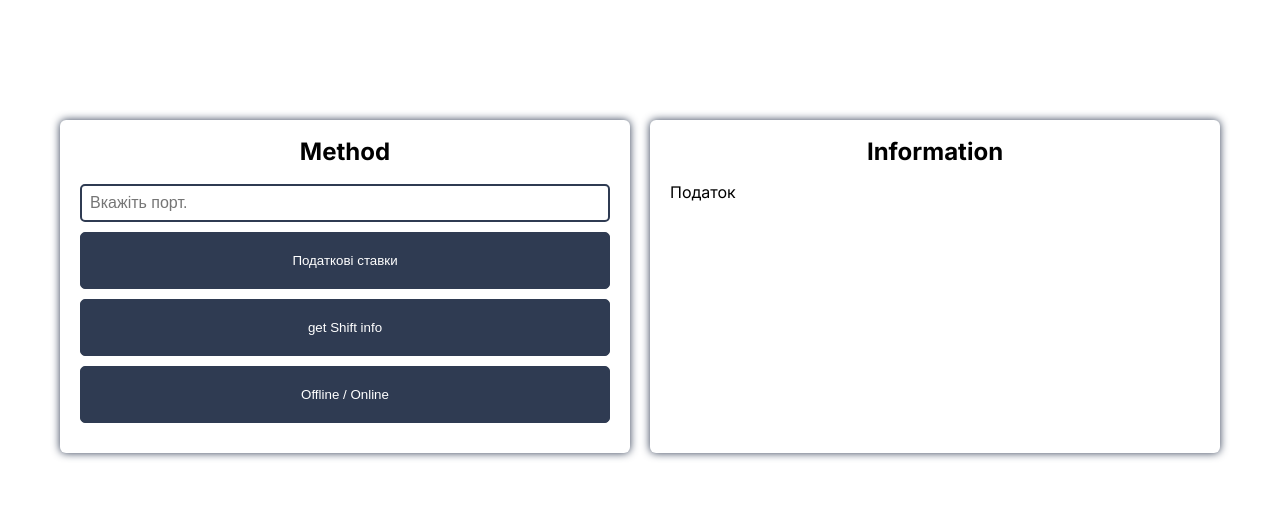
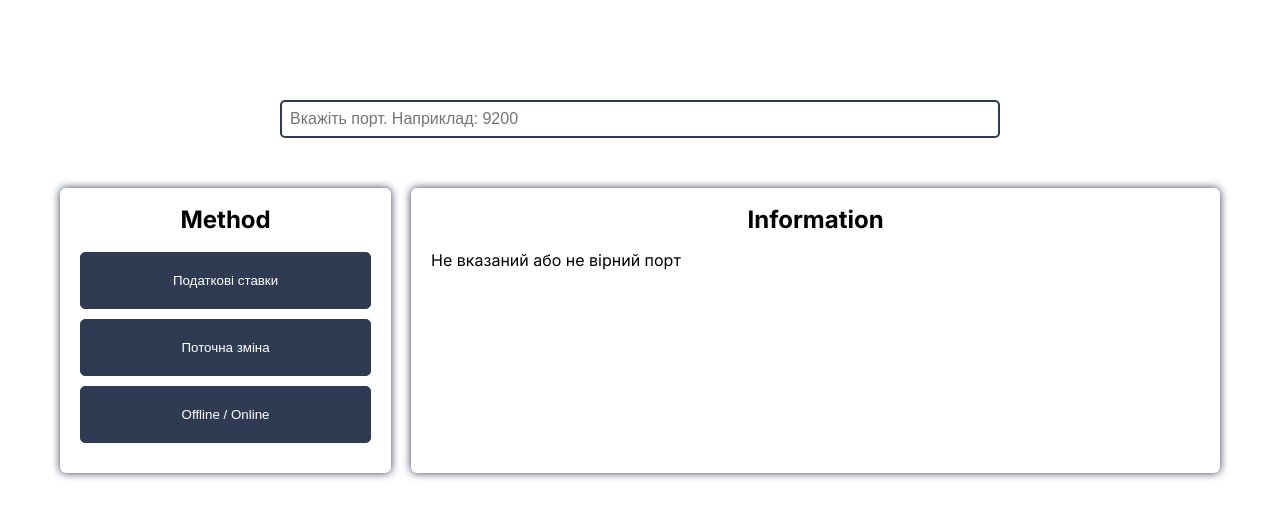
Before and after one commit to Mykola-Samchuk/local-kasa-checkbox, a Next.js app: page / in a window 1280 px wide. Both pictures are taken after a click on the button "Податкові ставки". Shown: the top 518 px of the page. Built offline with nearby package versions, Linux system fonts and the light colour scheme; no server answers.

Commit message:
add error component for handlerButtonRequest. Add visualization request information on the page

```diff
--- a/src/components/ButtonMethod/ButtonMethod.jsx
+++ b/src/components/ButtonMethod/ButtonMethod.jsx
@@ -2,38 +2,45 @@
 import "./buttonMethod.css";
 import axios from "axios";
 import { useState } from "react";
-export default function ButtonMethod({ name, port, urlMethod, onDataReceived }) {
+export default function ButtonMethod({
+  name,
+  port,
+  method,
+  urlMethod,
+  onDataReceived,
+  onError
+}) {
   const [status, setStatus] = useState({
     isLoaded: false,
     error: null,
     data: [],
   });
 
-  const handlerTaxinfo = () => {
-    if(!port){
-      onDataReceived("Не вказаний або не вірний порт")
+  const handlerButtonMthod = () => {
+    if (!port) {
+      onError("Не вказаний або не вірний порт");
+      return
     }
     setStatus({ isLoaded: true });
     axios
       .get(`http://127.0.0.1:${port}${urlMethod}`)
       .then((response) => {
-        // console.log(response.data)
         return response.data;
       })
       .then((result) => {
         setStatus({ isLoaded: false, data: result });
-        // onDataReceived(result);
-
         onDataReceived(result, urlMethod);
       })
       .catch((error) => {
         setStatus({ isLoaded: false, error: error });
-
+        onError(error.message)
       });
   };
   return (
     <>
-      <button className="btn" onClick={handlerTaxinfo}>{name}</button>
+      <button className="btn" onClick={handlerButtonMthod}>
+        {name}
+      </button>
     </>
   );
 }
--- /dev/null
+++ b/src/components/ErrorRequest/ErrorRequest.jsx
@@ -0,0 +1,6 @@
+import React from "react";
+
+export default function ErrorRequest ({errorMessage}){
+    console.log(errorMessage)
+    return <div className="error-message">{errorMessage}</div>;
+}
--- a/src/components/InputPort/InputPort.jsx
+++ b/src/components/InputPort/InputPort.jsx
@@ -3,7 +3,7 @@ import "./inputPort.css"
 export default function InputPort({onChange}) {
   return (
     <>
-      <input className="inp-port" type="text" placeholder="Вкажіть порт." onChange={onChange}/>
+      <input className="inp-port" type="text" placeholder="Вкажіть порт. Наприклад: 9200" onChange={onChange}/>
     </>
   );
 }
--- a/src/components/LocalKasa/LocalKasa.jsx
+++ b/src/components/LocalKasa/LocalKasa.jsx
@@ -3,74 +3,133 @@ import "./localKasa.css";
 import { useState } from "react";
 import InputPort from "@/components/InputPort/InputPort";
 import ButtonMethod from "../ButtonMethod/ButtonMethod";
+import ErrorRequest from "../ErrorRequest/ErrorRequest";
 
 export default function LocalKasa() {
   const [port, setPort] = useState("");
-  const [receivedData, setReceivedData] = useState("");
-  // const [requestData, setRequestData] = useState({});
+  const [requestDataMethod, setRequestDataMethod] = useState("");
+  const [error, setError] = useState(null);
 
   const taxes = "/api/v1/tax/taxes";
   const getShifts = "/api/v1/shifts";
   const getofflineOnline = "/api/v1/kasa/status";
+
+  // Обробляєм отримуєм дані для порта з інпута
   const handlerInputPort = (e) => {
-    console.log(e.target.value);
     setPort(e.target.value);
   };
-  const handleDataFromButtonMethod = (data, urlMethod) => {
 
-    setReceivedData(() => ({
-          [urlMethod]: data,
-        }));
-    console.log("Дані з ButtonMethod:", data);
-    console.log(receivedData)
+  // Обробляєм запити з каси
+  const handlerDataFromButtonMethod = (data, urlMethod) => {
+    setRequestDataMethod(() => ({
+      [urlMethod]: data,
+    }));
+    setError(null);
+    console.log(requestDataMethod);
   };
-
-
+  const handlerErrorButtonMethod = (errorMessage) => {
+    setError(errorMessage);
+    console.log(errorMessage);
+  };
 
   return (
     <>
       <section className="section-content">
+        <div className="port-setting">
+          <div className="setting-wrapp">
+            <InputPort onChange={handlerInputPort} />
+          </div>
+        </div>
         <div className="param-wrapp">
           <div className="method-wrapp">
             <h2 className="title">Method</h2>
-            <div className="setting-wrapp">
-              <InputPort onChange={handlerInputPort} />
-            </div>
+
             <div className="request-wrapp">
               <ButtonMethod
                 name={"Податкові ставки"}
                 port={port}
+                method={"get"}
                 urlMethod={taxes}
-                // onDataReceived={handleDataFromButtonMethod}
                 onDataReceived={(data) =>
-                  handleDataFromButtonMethod(data, "getTaxes")
+                  handlerDataFromButtonMethod(data, "getTaxes")
                 }
+                onError={handlerErrorButtonMethod}
               />
               <ButtonMethod
-                name={"get  Shift info"}
+                name={"Поточна зміна"}
                 port={port}
+                method={"get"}
                 urlMethod={getShifts}
-                // onDataReceived={handleDataFromButtonMethod}
                 onDataReceived={(data) =>
-                  handleDataFromButtonMethod(data, "getShifts")
+                  handlerDataFromButtonMethod(data, "getShifts")
                 }
+                onError={handlerErrorButtonMethod}
               />
               <ButtonMethod
                 name={`Offline / Online`}
                 port={port}
+                method={"get"}
                 urlMethod={getofflineOnline}
-                // onDataReceived={handleDataFromButtonMethod}
                 onDataReceived={(data) =>
-                  handleDataFromButtonMethod(data, "getOfflineOnline")
+                  handlerDataFromButtonMethod(data, "getOfflineOnline")
                 }
+                onError={handlerErrorButtonMethod}
               />
             </div>
           </div>
           <div className="info-wrapp">
             <h2 className="title">Information</h2>
-            <div>{receivedData.getTaxes ? <div>Податок</div> : ""}</div>
-            <div>{receivedData.getShifts ? <>getShifts</> : ""}</div>
-            <div>{receivedData.getOfflineOnline ? <>getOfflineOnline</> : ""}</div>
+            <div>
+              {error ? (
+                <ErrorRequest errorMessage={error} />
+              ) : requestDataMethod.getTaxes &&
+                requestDataMethod.hasOwnProperty("getTaxes") &&
+                requestDataMethod.getTaxes.length > 0 ? (
+                <div className="info-blc">
+                  <div className="info-title">Податкові ставки:</div>
+                  <ul className="info-list">
+                    {requestDataMethod.getTaxes.map((item, index) => {
+                      return (
+                        <li className="info-list-item" key={index}>{`${
+                          item.code
+                        } - ${item.label} - ${item.symbol} - ( ${item.rate}%  ${
+                          item.extra_rate ? `+${item.extra_rate}%` : ""
+                        })`}</li>
+                      );
+                    })}
+                  </ul>
+                </div>
+              ) : requestDataMethod.getShifts &&
+                requestDataMethod.hasOwnProperty("getShifts") &&
+                requestDataMethod.getShifts.length > 0 ? (
+                <div className="info-blc">
+                  <div className="info-title">Поточна зміна:</div>
+                  <ul className="info-list">
+                    {console.log(requestDataMethod.getShifts[0])}
+                    <li className="info-list-item">
+                      ID Зміни - {requestDataMethod.getShifts[0].external_id}
+                    </li>
+                    <li className="info-list-item">
+                      Cтатус - {requestDataMethod.getShifts[0].status}
+                    </li>
+                    <li className="info-list-item">
+                      Відкриття - {requestDataMethod.getShifts[0].opened_at}
+                    </li>
+                    <li className="info-list-item">
+                      Закриття -{" "}
+                      {requestDataMethod.getShifts[0].status === "CLOSED"
+                        ? requestDataMethod.getShifts[0].updated_at
+                        : "Зміна не закрита"}
+                    </li>
+                  </ul>
+                </div>
+              ) : (
+                ""
+              )}
+            </div>
+            <div>
+              {requestDataMethod.getOfflineOnline ? <>getOfflineOnline</> : ""}
+            </div>
           </div>
         </div>
       </section>
--- a/src/components/LocalKasa/localKasa.css
+++ b/src/components/LocalKasa/localKasa.css
@@ -1,51 +1,50 @@
 /* HOme Page */
+.port-setting {
+  display: flex;
+  justify-content: center;
+  margin-bottom: 30px;
+}
+
+.setting-wrapp {
+  width: 60%;
+}
+
 .param-wrapp {
   padding: 20px;
   border-radius: 5px;
   display: flex;
   justify-content: space-between;
 }
-  .method-wrapp, .info-wrapp{
-    width: 50%;
+
+.method-wrapp,
+.info-wrapp {
   background-color: white;
   border-radius: 6px;
   padding: 20px;
-
   box-shadow: 0px 0px 8px 0px #2f3b52;
 }
-  .method-wrapp{
+
+.method-wrapp {
+  width: 40%;
   margin-right: 20px;
 }
-  .title{
+.info-wrapp{
+  width: 100%;
+}
+
+.title {
   text-align: center;
   margin-bottom: 20px;
   font-size: 24px;
   font-weight: 700;
 
 }
-  .setting-wrapp{
-    width: 100%;
+
+.info-title{
+  font-size: 20px;
+  font-weight: 500;
   margin-bottom: 10px;
 }
-/* .section-content{
-  margin-top: 70px;
+.info-list-item{
+  margin-bottom: 6px;
 }
-  .param-wrapp{
-    display: flex;
-    justify-content: space-between;
-    margin: 0 20px;
-  }
-  .method-wrapp, .info-wrapp{
-    width: 50%;
-    background-color: white;
-    border-radius: 6px;
-    padding: 20px;
-
-    box-shadow: 0px 0px 8px 0px #2f3b52;
-  }
-  .method-wrapp{
-    margin-right: 20px;
-  }
-  .setting-wrapp{
-    width: 100%;
-  } */
```
Lines whose indentation alone changed are shown as unchanged.
